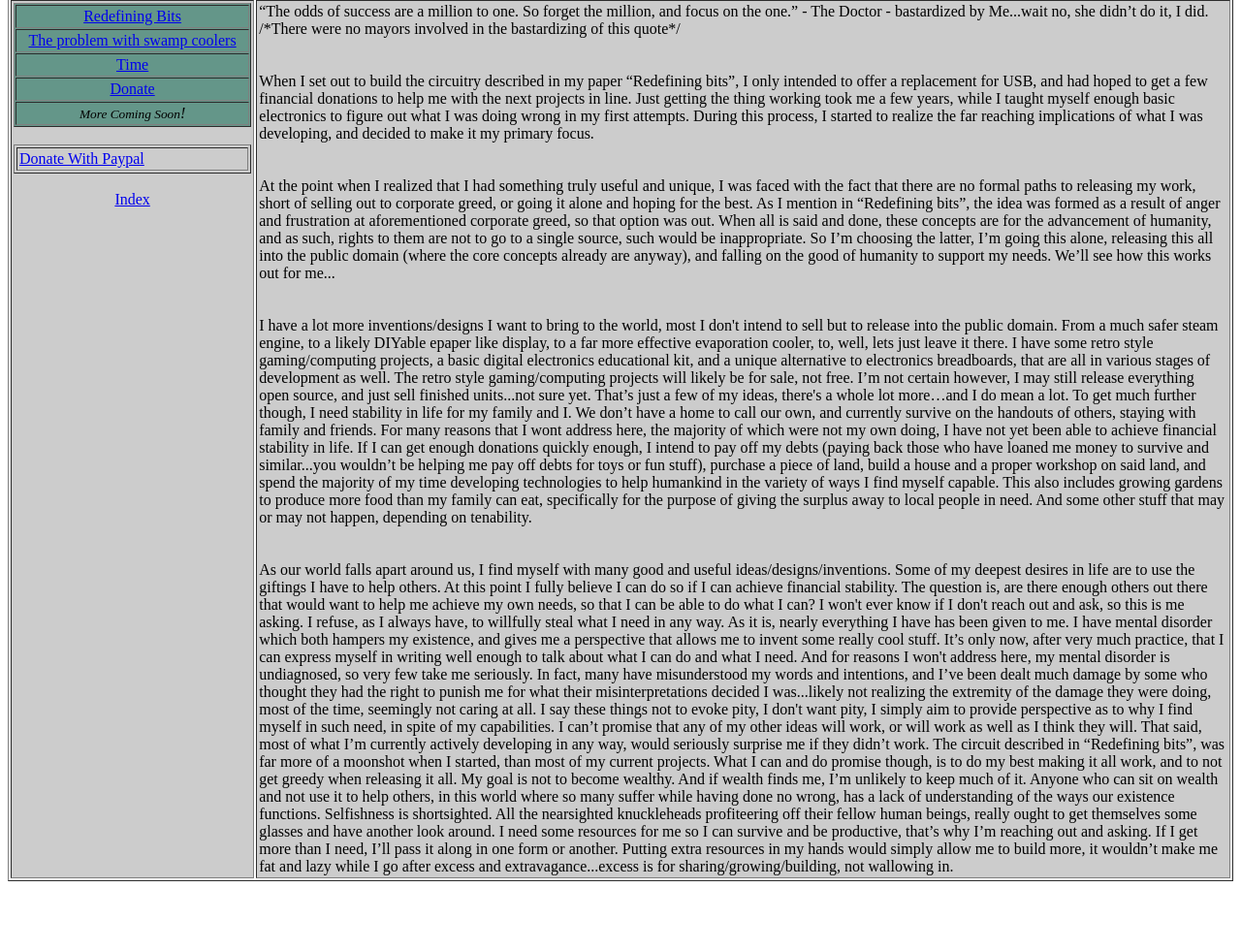
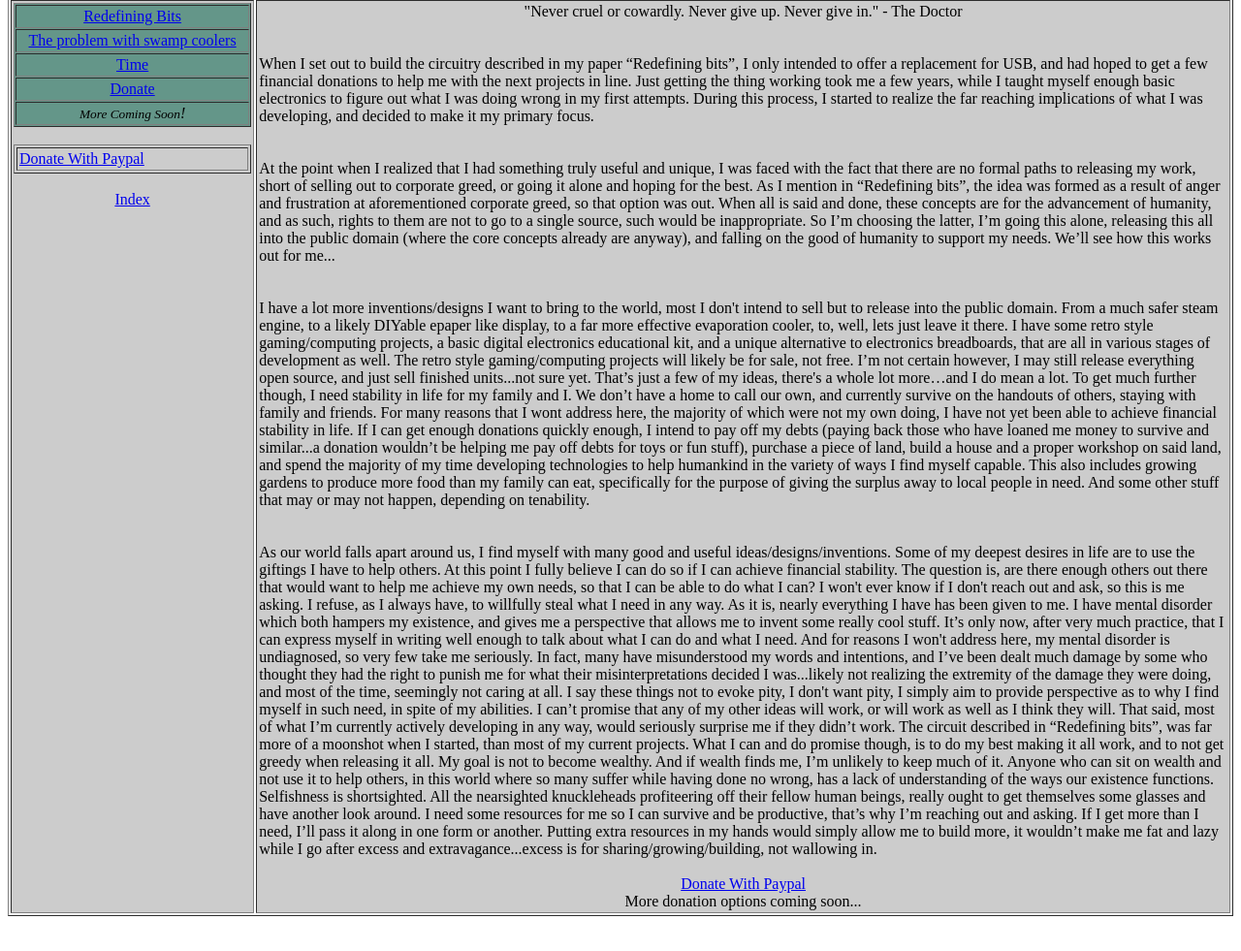
Before and after one commit to TheManicTech/TheManicTech.github.io, a plain HTML site: page donate.html in a window 1280 px wide. Shown: the part 139-1120 px from the top of the page at 97% size. Drawn offline with Linux system fonts and the light colour scheme.

Commit message:
Add files via upload

```diff
--- a/donate.html
+++ b/donate.html
@@ -1,5 +1,6 @@
 <!DOCTYPE html PUBLIC "-//W3C//DTD HTML 4.01//EN" "http://www.w3.org/TR/html4/strict.dtd">
 <html><head>
+
 
 
 
@@ -60,11 +61,10 @@ Notes, from the ramblings of a manic mind.<br>
 
             </div>
 </td>
-            <td style="vertical-align: top; width: 80%; height: 231px; background-color: rgb(204, 204, 204);">&#8220;The
-odds of success are a million to one. So forget the million, and focus
-on the one.&#8221; - The Doctor - bastardized by Me...wait no, she didn&#8217;t do
-it, I did. /*There were no mayors involved in the bastardizing of this
-quote*/<br>
+            <td style="vertical-align: top; width: 80%; height: 231px; background-color: rgb(204, 204, 204);">
+            <div style="text-align: center;">"Never cruel or cowardly. Never give up. Never give in." - The Doctor<br>
+            </div>
+
             <br>
             <br>
 When I set out to build the circuitry described in my paper &#8220;Redefining
@@ -109,7 +109,7 @@ that I wont address here, the majority of which were not my own doing,
 I have not yet been able to achieve financial stability in life. If I
 can get enough donations quickly enough, I intend to pay off my debts
 (paying back those who have loaned me money to survive and
-similar...you wouldn&#8217;t be helping me pay off debts for toys or fun
+similar...a donation wouldn&#8217;t be helping me pay off debts for toys or fun
 stuff), purchase a piece of land, build a house and a proper workshop
 on said land, and spend the majority of my time developing technologies
 to help humankind in the variety of ways I find myself capable. This
@@ -136,10 +136,10 @@ here, my mental disorder is undiagnosed, so very few take me seriously.
 In fact, many have misunderstood my words and intentions, and I&#8217;ve been
 dealt much damage by some who thought they had the right to punish me
 for what their misinterpretations decided I was...likely not realizing
-the extremity of the damage they were doing, most of the time,
+the extremity of the damage they were doing, and most of the time,
 seemingly not caring at all. I say these things not to evoke pity, I
 don't want pity, I simply aim to provide perspective as to why I find
-myself in such need, in spite of my capabilities. I can&#8217;t promise that
+myself in such need, in spite of my abilities. I can&#8217;t promise that
 any of my other ideas will work, or will work as well as I think they
 will. That said, most of what I&#8217;m currently actively developing in any
 way, would seriously surprise me if they didn&#8217;t work. The circuit
@@ -159,6 +159,11 @@ along in one form or another. Putting extra resources in my hands would
 simply allow me to build more, it wouldn&#8217;t make me fat and lazy while I
 go after excess and extravagance...excess is for
 sharing/growing/building, not wallowing in.<br>
+            <br>
+            <div style="text-align: center;"><a href="https://paypal.me/themanictech">Donate With Paypal</a><br>
+More donation options coming soon...<br>
+
+            </div>
 </td>
           </tr>
         </tbody>
```
